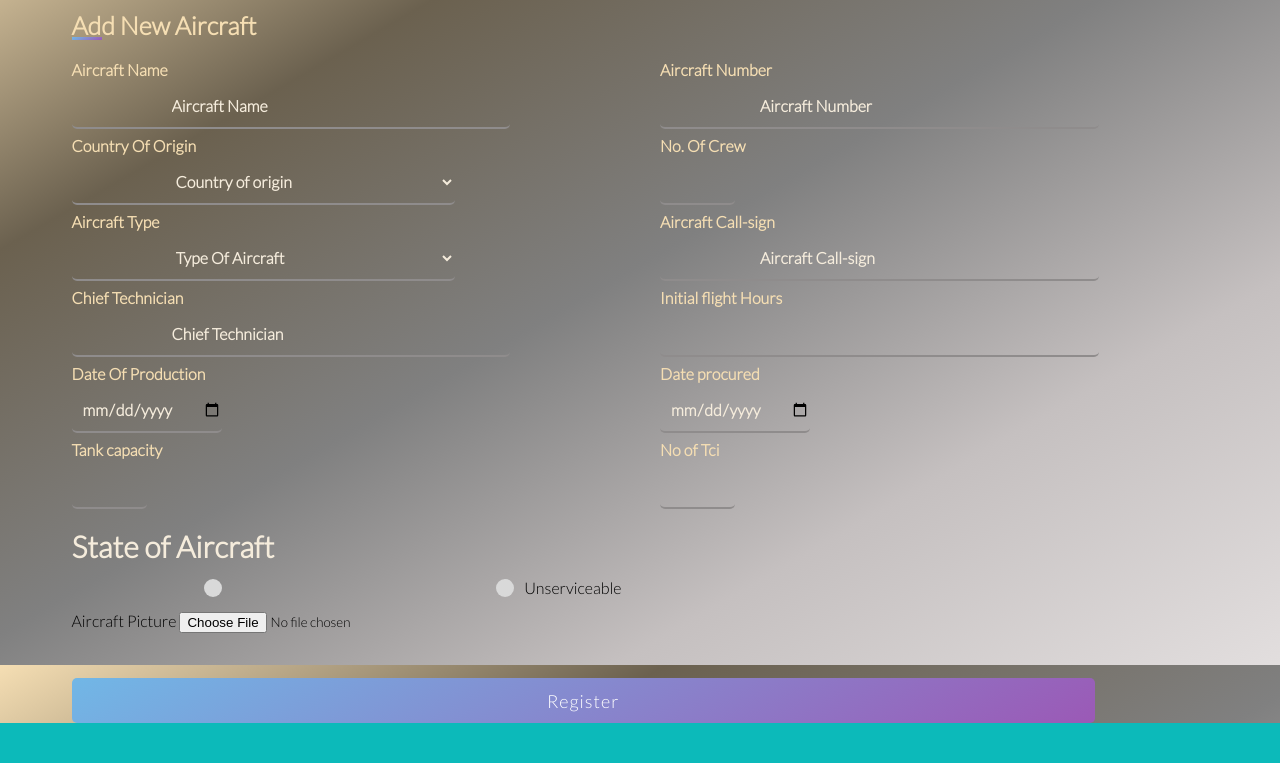
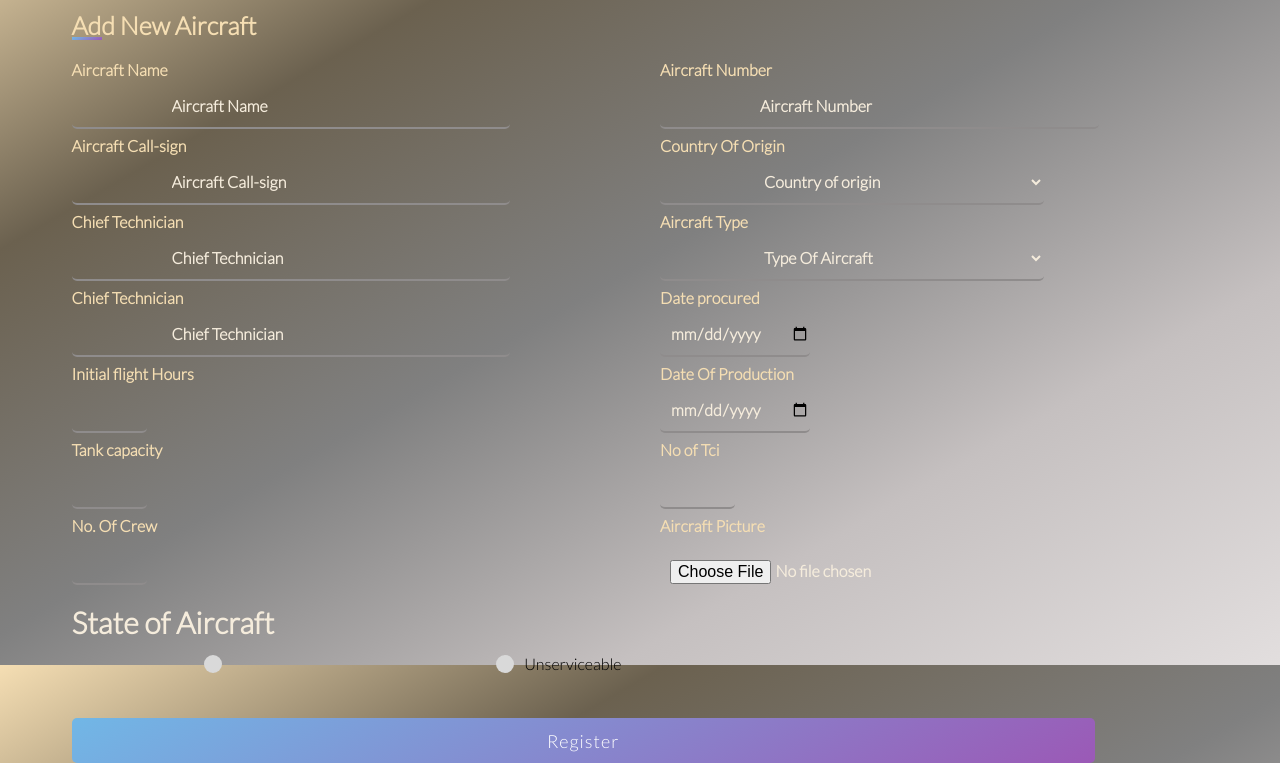
Before and after one commit to codeironside/supreme-robot, a plain HTML site: page html/tci.html in a window 1280 px wide. Shown: the part 135-898 px from the top of the page. Before the commit the page ends 858 px from the top, so only its background shows below. Drawn offline with Linux system fonts and the light colour scheme.

Commit message:
here we come

```diff
--- a/css/tci.css
+++ b/css/tci.css
@@ -150,12 +150,16 @@ form .user-details .input-box{
     height: 45px;
     width: 100%;
     outline: none;
+    padding-top: 20px;
     border: 0;
     border-radius: 5px;
-    padding-left: 100px;
+    padding-left: 10px;
     font-size: 16px;
     border-bottom-width: 2px;
     transition:all 2s ease ;
+}
+#filePicture{
+
 }
 .user-details .input-box input[type='number']{
     background: transparent;
--- a/html/tci.html
+++ b/html/tci.html
@@ -36,6 +36,13 @@
                         Aircraft Number
                     </span>
                     <input type="text" name="" id="" placeholder="Aircraft Number" required>
+
+                </div>
+                <div class="input-box">
+                    <span class="details">
+                        Aircraft Call-sign
+                    </span>
+                    <input type="text" name="" id="" placeholder="Aircraft Call-sign" required>
 
                 </div>
                 <div class="input-box">
@@ -302,9 +309,9 @@
                 </div>
                 <div class="input-box">
                     <span class="details">
-                        No. Of Crew
+                        Chief Technician
                     </span>
-                    <input type="number" name="" id="" min="1"  required>
+                    <input type="text" name="" id="" placeholder="Chief Technician" required>
 
                 </div>
                 <div class="input-box">
@@ -327,13 +334,7 @@
                     </select>
 
                 </div>
-                <div class="input-box">
-                    <span class="details">
-                        Aircraft Call-sign
-                    </span>
-                    <input type="text" name="" id="" placeholder="Aircraft Call-sign" required>
 
-                </div>
                 <div class="input-box">
                     <span class="details">
                         Chief Technician
@@ -343,9 +344,16 @@
                 </div>
                 <div class="input-box">
                     <span class="details">
+                        Date procured
+                    </span>
+                    <input type="date" name="" id="" required>
+
+                </div>
+                <div class="input-box">
+                    <span class="details">
                         Initial flight Hours
                     </span>
-                    <input type="text" name="" id="" required>
+                    <input type="number" min="1" name="" id="" required>
 
                 </div>
                 <div class="input-box">
@@ -355,13 +363,7 @@
                     <input type="date" name="" id="" required>
 
                 </div>
-                <div class="input-box">
-                    <span class="details">
-                        Date procured
-                    </span>
-                    <input type="date" name="" id="" required>
 
-                </div>
                 <div class="input-box">
                     <span class="details">
                         Tank capacity
@@ -374,6 +376,20 @@
                         No of Tci
                     </span>
                     <input type="number" name="" min="1" id=""  required>
+
+                </div>
+                <div class="input-box">
+                    <span class="details">
+                        No. Of Crew
+                    </span>
+                    <input type="number" name="" id="" min="1"  required>
+
+                </div>
+                <div class="input-box">
+                    <span class="details">
+                        Aircraft Picture
+                    </span>
+                    <input type="file" name="" id="PictureFile"  required>
 
                 </div>
 
@@ -396,13 +412,7 @@
                         <span class="gender">Unserviceable</span>
                     </label>
                 </div>
-                <div class="input-box">
-                    <span class="details">
-                        Aircraft Picture
-                    </span>
-                    <input type="file" name="" id=""  required>
 
-                </div>
 
 
             </div>
--- a/scripts/loginscript.js
+++ b/scripts/loginscript.js
@@ -1,3 +1,4 @@
+
 const username1 = "oluwatobi"
 const username2 = "emmanuel"
 const password = "12345678"
```
